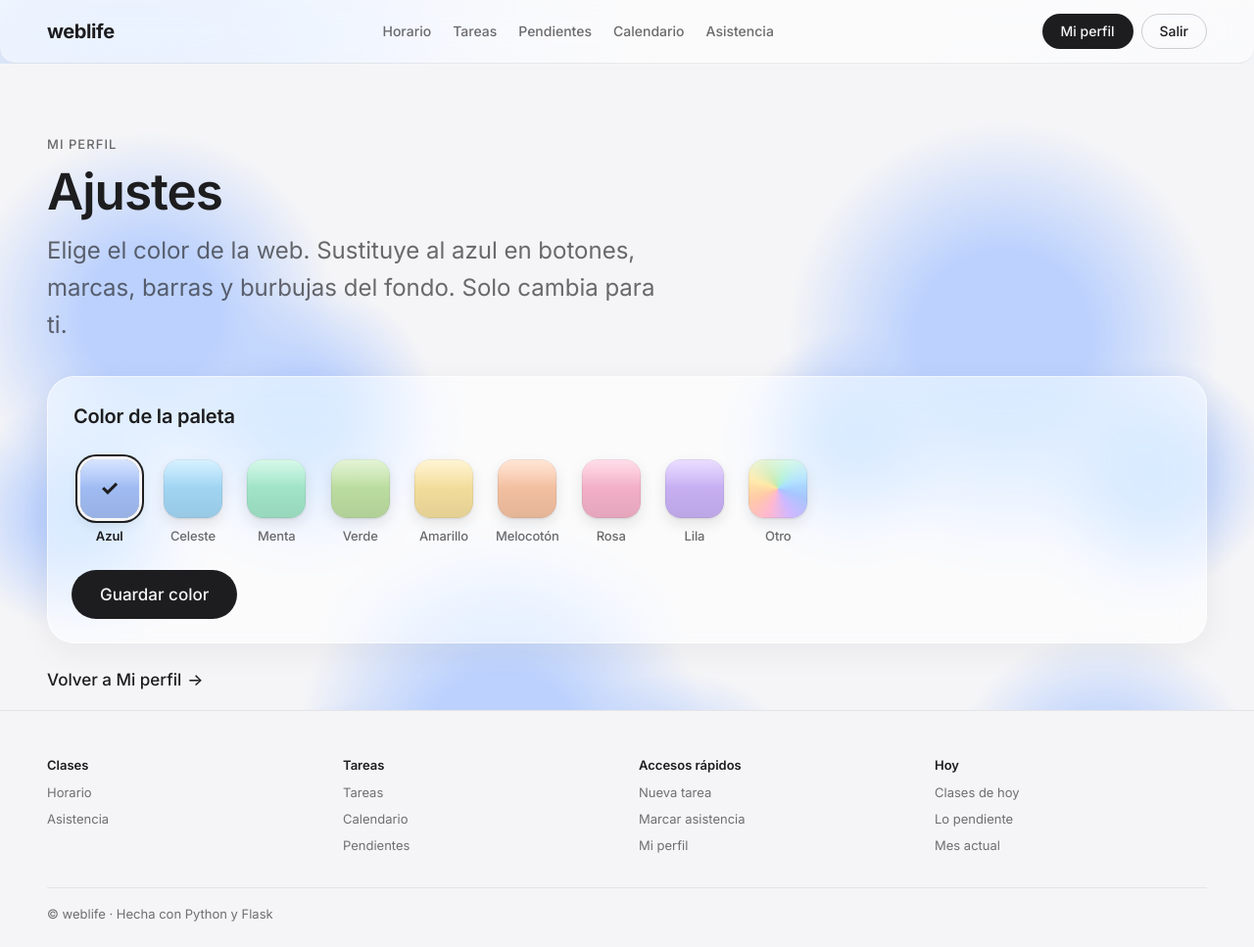
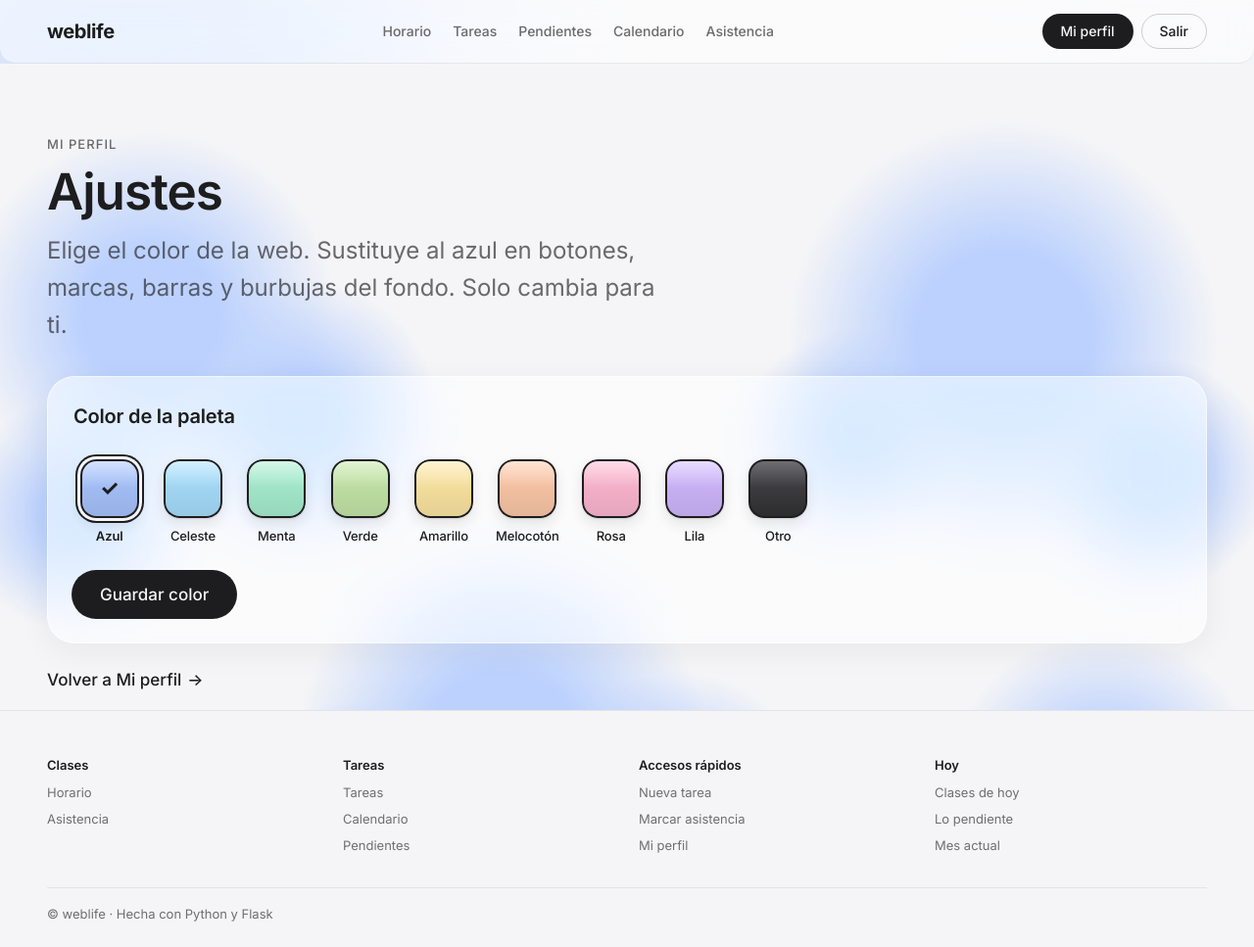
Before and after one commit to Sebasmonsalve00/weblife, a Flask app: page /perfil/ajustes in a window 1280 px wide. Shown: the whole page at 98% size. Run offline with Flask 3, Linux system fonts and the light colour scheme; the visitor is signed in with stand-in values (Sample User, id 1); data comes from the database, SQL or seed files in the repository.

Commit message:
Ajustes: borde negro en los colores, Otro gris oscuro y nombres en negro
Co-Authored-By: Claude Opus 5.5 (1M context) <noreply@anthropic.com>
Claude-Session: https://claude.ai/code/session_013M8H1q2S8EHWhdyF45DAKG

```diff
--- a/static/estilo.css
+++ b/static/estilo.css
@@ -474,7 +474,7 @@ details summary { cursor: pointer; font-weight: 500; font-size: 14px; padding: 4
 .avance-lista li { flex-wrap: wrap; row-gap: 8px; }
 .avance-lista li small { color: var(--texto-secundario); margin-left: 6px; }
 .avance-lista .barra { flex-basis: 100%; margin: 0; height: 8px; }
-.de-total { font-size: 1rem; font-weight: 500; color: var(--texto-secundario); letter-spacing: 0; }
+.de-total { font-size: 1rem; font-weight: 500; color: #1D1D1F; letter-spacing: 0; }
 /* Ajustes: elegir el color de la web */
 .ajustes-color fieldset { border: none; padding: 0; margin: 0; }
 /* Cada color es un icono como los de Apple: cuadrado redondeado, con brillo arriba,
@@ -488,7 +488,7 @@ details summary { cursor: pointer; font-weight: 500; font-size: 14px; padding: 4
   background:
     linear-gradient(180deg, rgba(255, 255, 255, 0.55) 0%, rgba(255, 255, 255, 0) 48%),
     linear-gradient(180deg, var(--muestra), color-mix(in srgb, var(--muestra) 88%, #1D1D1F));
-  box-shadow: inset 0 0 0 0.5px rgba(29, 29, 31, 0.12), 0 1px 2px rgba(29, 29, 31, 0.10), 0 6px 14px rgba(29, 29, 31, 0.10);
+  box-shadow: inset 0 0 0 2px #1D1D1F, 0 1px 2px rgba(29, 29, 31, 0.10), 0 6px 14px rgba(29, 29, 31, 0.10);
   display: flex; align-items: center; justify-content: center;
   transition: transform 200ms var(--easing), box-shadow 200ms var(--easing);
 }
@@ -497,19 +497,20 @@ details summary { cursor: pointer; font-weight: 500; font-size: 14px; padding: 4
 .muestra-check { color: var(--color-texto); font-size: 22px; font-weight: 700; opacity: 0; transform: scale(0.6);
                  transition: opacity 200ms ease, transform 200ms var(--easing); }
 .muestra > input[type=radio]:checked + .muestra-icono {
-  box-shadow: 0 0 0 3px var(--color-fondo), 0 0 0 5px var(--color-texto), 0 6px 14px rgba(29, 29, 31, 0.12);
+  box-shadow: inset 0 0 0 2px #1D1D1F, 0 0 0 3px var(--color-fondo), 0 0 0 5px var(--color-texto), 0 6px 14px rgba(29, 29, 31, 0.12);
 }
 .muestra > input[type=radio]:checked + .muestra-icono .muestra-check { opacity: 1; transform: none; }
 .muestra > input[type=radio]:focus-visible + .muestra-icono { outline: 2px solid var(--color-texto); outline-offset: 6px; }
 /* Mismo tipo de letra que el resto de la web */
-.muestra-nombre { font-family: inherit; font-size: 0.8125rem; font-weight: 500; color: var(--texto-secundario); letter-spacing: -0.01em; }
+.muestra-nombre { font-family: inherit; font-size: 0.8125rem; font-weight: 500; color: #1D1D1F; letter-spacing: -0.01em; }
 .muestra > input[type=radio]:checked ~ .muestra-nombre { color: var(--color-texto); font-weight: 600; }
-/* "Otro": arcoíris pastel hasta que eliges un color; el selector va invisible encima */
+/* "Otro": gris oscuro hasta que eliges un color; el selector va invisible encima */
 .muestra-otro:not(.con-color) {
   background:
-    linear-gradient(180deg, rgba(255, 255, 255, 0.55) 0%, rgba(255, 255, 255, 0) 48%),
-    conic-gradient(from 200deg, #FFB8D1, #FFC9A8, #FFE8A3, #C5E8A8, #A8F0D1, #A8E0FF, #A8C5FF, #D1B8FF, #FFB8D1);
+    linear-gradient(180deg, rgba(255, 255, 255, 0.22) 0%, rgba(255, 255, 255, 0) 48%),
+    linear-gradient(180deg, #4A4A4F, #2C2C2E);
 }
+.muestra-otro:not(.con-color) .muestra-check { color: #FFFFFF; }
 .selector-color { position: absolute; inset: 0; width: 100%; height: 100%; opacity: 0; cursor: pointer; border: none; padding: 0; }
 .ajustes-botones { display: flex; gap: 12px; flex-wrap: wrap; margin-top: 24px; }
 .muestra-color { display: inline-block; width: 16px; height: 16px; border-radius: 27%; vertical-align: middle;
```
